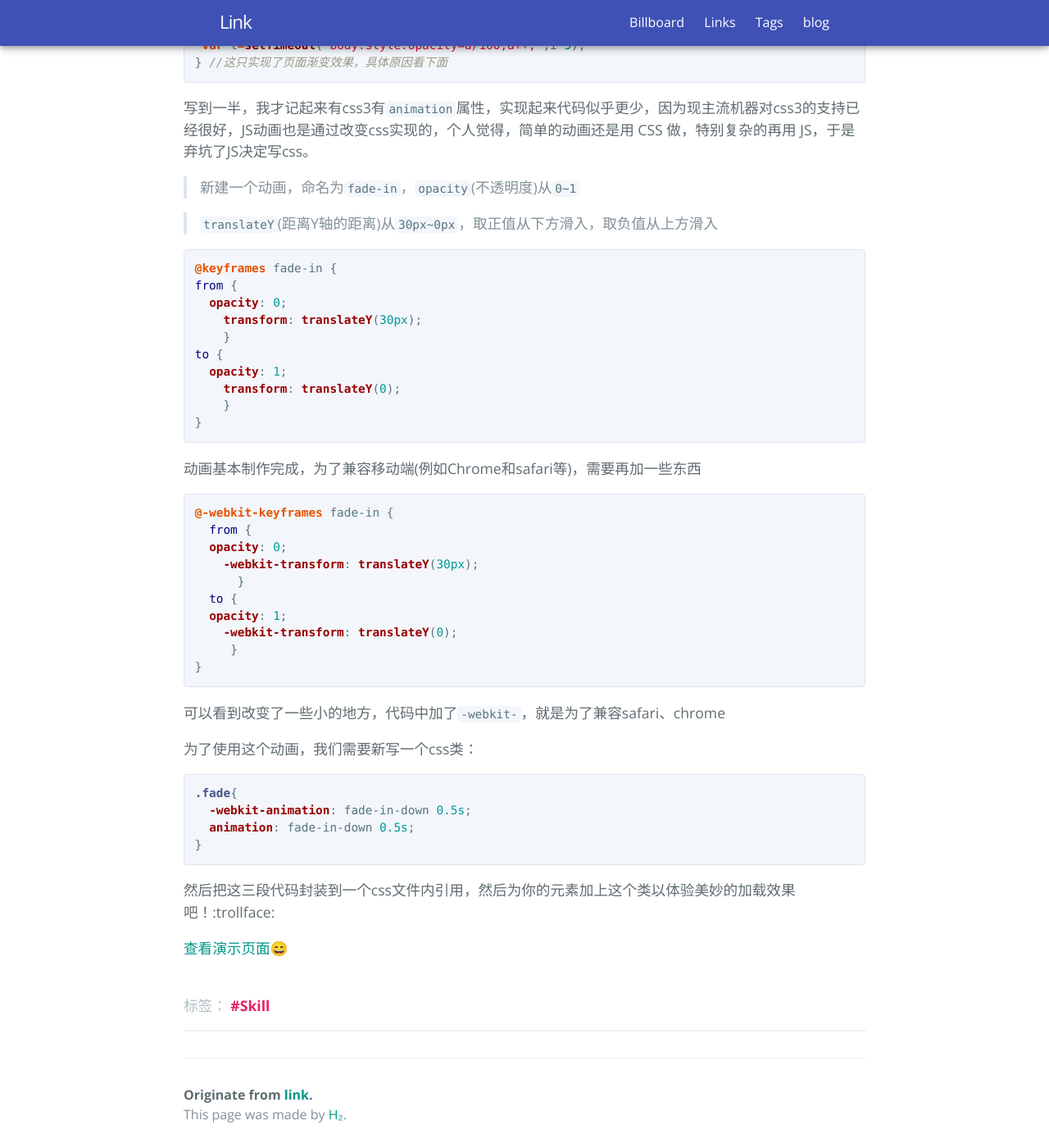
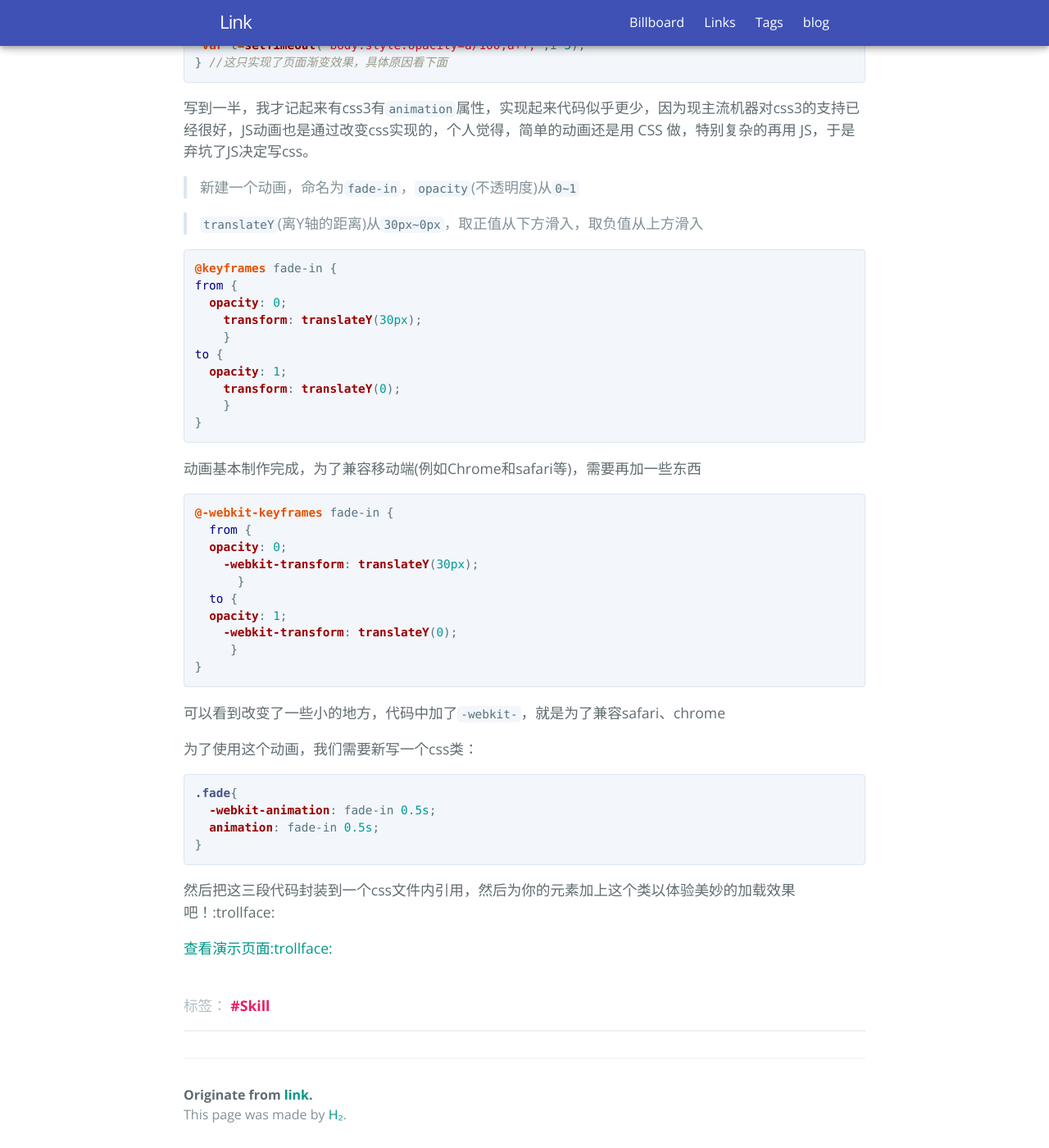
Before and after one commit to link9596/qwq, a Jekyll site: the page built from _posts/2018-1-6-css-fade-animation.md, in a window 1280 px wide and 1400 px high, scrolled down 590 px. Shown: the whole window at 82% size. Built offline with Jekyll 4.4.1, drawn with Linux system fonts in a browser that asks for light colours; emoji names are drawn with the system emoji font; comment, search, counter and statistics services are not loaded.

Commit message:
Update 2018-1-6-css-fade-animation.md

````diff
--- a/_posts/2018-1-6-css-fade-animation.md
+++ b/_posts/2018-1-6-css-fade-animation.md
@@ -20,7 +20,7 @@ for(var i=0;i<100;i++){
 
 > 新建一个动画，命名为`fade-in`，`opacity`(不透明度)从`0~1`
 
->`translateY`(距离Y轴的距离)从`30px~0px`，取正值从下方滑入，取负值从上方滑入
+>`translateY`(离Y轴的距离)从`30px~0px`，取正值从下方滑入，取负值从上方滑入
 
 ```css
 @keyframes fade-in {
@@ -53,10 +53,10 @@ to {
 为了使用这个动画，我们需要新写一个css类：
 ```css
 .fade{
-  -webkit-animation: fade-in-down 0.5s;
-  animation: fade-in-down 0.5s;
+  -webkit-animation: fade-in 0.5s;
+  animation: fade-in 0.5s;
 }
 ```
 然后把这三段代码封装到一个css文件内引用，然后为你的元素加上这个类以体验美妙的加载效果吧！:trollface:
 
-[查看演示页面:smile:](/demo/2018-1-6-fade-in.html)
+[查看演示页面:trollface:](/demo/2018-1-6-fade-in.html)
````
